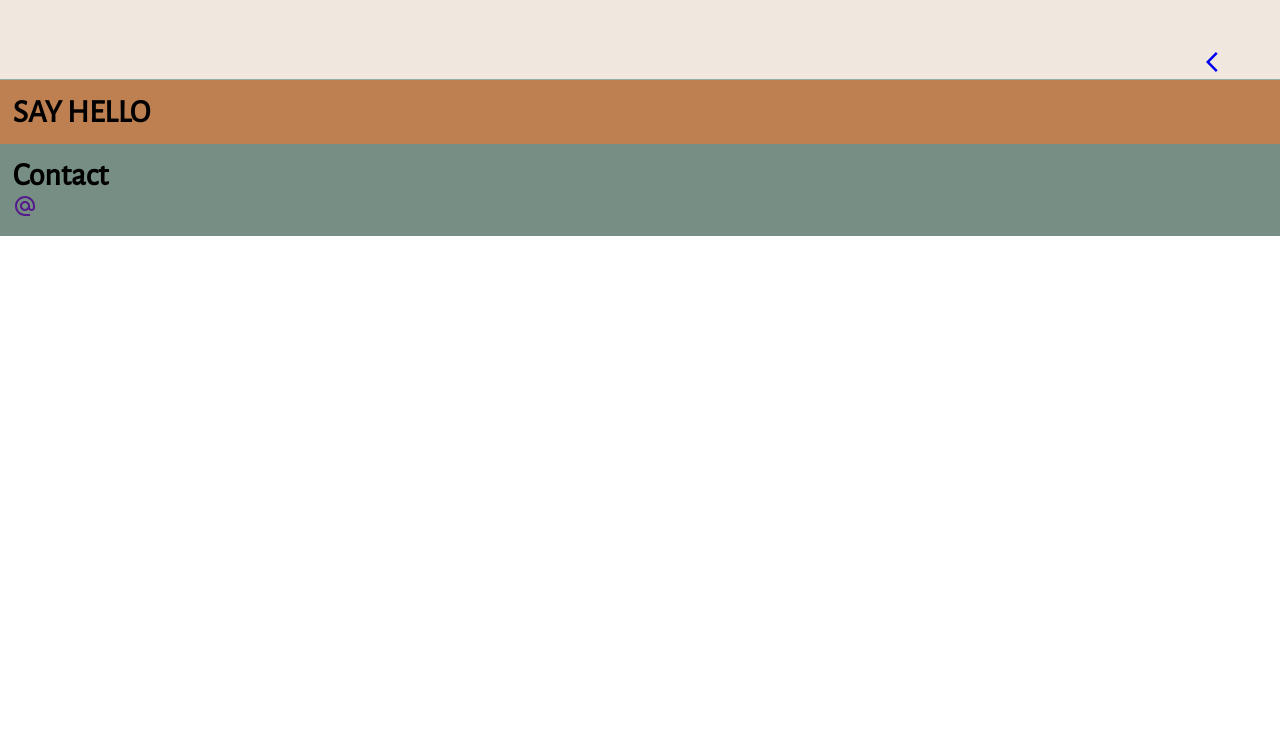
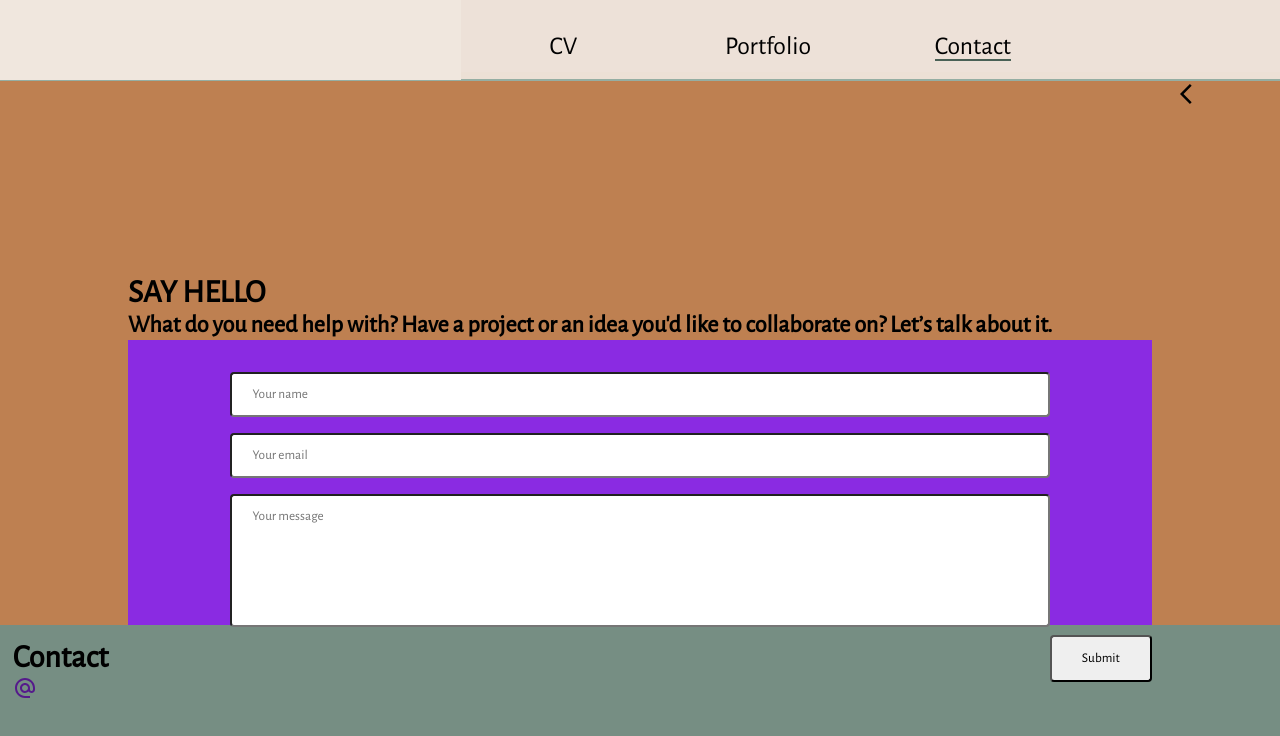
Before and after one commit to NicolaWinterson/PersonalWebsite, a React (Create React App) app: page /contact in a window 1280 px wide. Shown: the top 736 px of the page. Built offline with nearby package versions, Linux system fonts and the light colour scheme.

Commit message:
Updated navigation bar to all components

```diff
--- a/src/components/Contact/Contact.jsx
+++ b/src/components/Contact/Contact.jsx
@@ -7,13 +7,36 @@ import AlternateEmail from '@material-ui/icons/AlternateEmail'
 import "./styles.css";
 
 const Contact = () => {
+
+    const sayHowdy = () => {
+        alert('Howdy');
+    }
+
     return (
         <div className="contact__container">
             <nav className="contact__container--top">
-                <Link className="portfolio__nav" to="/"><ArrowBackIosIcon /></Link>
+                <ul className="navbar">
+                    <li className="navbar--push">
+                        <Link to="/cv">CV</Link>
+                    </li>
+                    <li>
+                        <Link to="/portfolio">Portfolio</Link>
+                    </li>
+                    <li>
+                    <Link className="navbar--active" to="/contact">Contact</Link>
+                    </li>
+                    <li><Link className="portfolio__nav" to="/"><ArrowBackIosIcon /></Link>  </li>
+                </ul>
             </nav>
             <div className="contact__container--center">
                 <h1>SAY HELLO</h1>
+                <h2>What do you need help with? Have a project or an idea you'd like to collaborate on? Let’s talk about it.</h2>
+                <form className="contact__container--form">
+                    <input className="contact__container--formInput" type="text" placeholder="Your name" />
+                    <input className="contact__container--formInput" type="email" placeholder="Your email" />
+                    <input className="contact__container--formInput-large" type="text" placeholder="Your message" />
+                    <button className="contact__container--submit" onClick={sayHowdy}>Submit</button>
+                </form>
             </div>
             <div className="contact__container--bottom">
                 <h1>Contact</h1>
--- a/src/components/Contact/styles.css
+++ b/src/components/Contact/styles.css
@@ -4,8 +4,9 @@
 }
 
 .contact__container {
-    flex: 1;
-    background-color: rgb(211, 70, 70);
+    background-color: #ffffff;
+    height: 100vh;
+    width: 100vw;
 }
 
 .contact__container--top {
@@ -19,9 +20,47 @@
     border-bottom: 1px solid #95aea3;
 }
 
+.navbar--active {
+    border-bottom: 2px solid #4a6156;
+}
+
 .contact__container--center {
     height: 20%;
     background-color: #be8051;
+    padding: 15vw 10vw;
+}
+
+.contact__container--form {
+    padding-top: 3vh;
+    display: flex;
+    flex-direction: column;
+    justify-content: center;
+    background-color: blueviolet;
+}
+
+.contact__container--formInput {
+    align-self: center;
+    width: 80%;
+    padding: 12px 20px;
+    margin: 1vh 0.5vw;
+    box-sizing: border-box;
+    border-radius: 4px;
+}
+
+.contact__container--formInput-large {
+    align-self: center;
+    text-overflow: ellipsis;
+    width: 80%;
+    padding: 12px 20px 100px;
+    margin: 1vh 0.5vw;
+    box-sizing: border-box;
+    border-radius: 4px;
+}
+
+.contact__container--submit {
+    align-self: flex-end;
+    width: 10%;
+    border-radius: 4px;
     padding: 1vw;
 }
 
--- a/src/components/Home/Home.jsx
+++ b/src/components/Home/Home.jsx
@@ -2,7 +2,7 @@ import React from "react";
 import MenuIcon from '@material-ui/icons/Menu';
 import {
     Link
-  } from "react-router-dom";
+} from "react-router-dom";
 import "./styles.css";
 
 const Home = () => {
@@ -14,20 +14,20 @@ const Home = () => {
     return (
         <div className="home__container">
             <nav>
-                <ul className="home_navbar">
-                    <li>NLW</li>
-                    <li className="home_navbar--push">
+                <ul className="navbar">
+                    <li>Nicola Winterson</li>
+                    <li className="navbar--push">
                         <Link to="/cv">CV</Link>
                     </li>
                     <li>
-                        <Link to="/portfolio">PORTFOLIO</Link>
+                        <Link to="/portfolio">Portfolio</Link>
                     </li>
                     <li>
-                    <Link to="/contact">CONTACT</Link>
+                        <Link to="/contact">Contact</Link>
                     </li>
                 </ul>
-                <ul className="home_navbar--mobile">
-                    <MenuIcon className="home_navbar--mobile-icon" onClick={sayHello}/>
+                <ul className="navbar--mobile">
+                    <MenuIcon className="home_navbar--mobile-icon" onClick={sayHello} />
                     <li className="home_navbar--mobile-li">
                         <Link to="/cv">CV</Link>
                     </li>
--- a/src/components/Home/styles.css
+++ b/src/components/Home/styles.css
@@ -19,7 +19,7 @@
     color: #4a6156;
 }
 
-.home_navbar {
+.navbar {
     background-color: rgba(219, 196, 173, 0.2);
     display: flex;
     flex-direction: row;
@@ -27,7 +27,7 @@
     border-bottom: 1px solid #95aea3;
 }
 
-.home_navbar li {
+.navbar li {
     list-style: none;
     width: 12vw;
     height: 5vh;
@@ -38,25 +38,25 @@
     /* border-bottom: 2px solid #f0e7de; */
 }
 
-.home_navbar--push {
+.navbar--push {
     margin-left: auto;
 }
 
-.home_navbar li:hover {
+.navbar li:hover {
     background-color: rgba(219, 196, 173, 0.5);
 }
 
-.home_navbar li a {
+.navbar li a {
     text-decoration: none;
     color: black;
 }
 
-.home_navbar li a:hover {
+.navbar li a:hover {
     border-bottom: 2px solid #4a6156;
     transition: 0.2s linear;
 }
 
-.home_navbar--mobile {
+.navbar--mobile {
     display: none;
 }
 
@@ -67,11 +67,11 @@
         color: red;
     }
 
-    .home_navbar {
+    .navbar {
         display: none;
     }
 
-    .home_navbar--mobile {
+    .navbar--mobile {
         display: flex;
         justify-content: flex-end;
         padding: 2vh 5vw 3vh 0vw;
--- a/src/components/Portfolio/Portfolio.jsx
+++ b/src/components/Portfolio/Portfolio.jsx
@@ -2,13 +2,24 @@ import React from "react";
 import { Link } from "react-router-dom";
 import "./styles.css";
 import PortfolioItem from "./PortfolioItem"
-import { yellow } from "@material-ui/core/colors";
+import ArrowBackIosIcon from '@material-ui/icons/ArrowBackIos';
 
 const Portfolio = () => {
     return (
         <div className="portfolio__container">
             <nav className="portfolio__container--top">
-                <Link className="portfolio__nav" to="/">Back</Link>
+                <ul className="navbar">
+                    <li className="navbar--push">
+                        <Link to="/cv">CV</Link>
+                    </li>
+                    <li>
+                        <Link className="navbar--active" to="/portfolio">Portfolio</Link>
+                    </li>
+                    <li>
+                        <Link to="/contact">Contact</Link>
+                    </li>
+                    <li><Link className="portfolio__nav" to="/"><ArrowBackIosIcon /></Link>  </li>
+                </ul>
             </nav>
             <div className="portfolio__container--center"><h1 className="portfolio__heading">I'm the portfolio component!</h1></div>
             <div className="portfolio__container--bottom">bottom
--- a/src/components/Portfolio/styles.css
+++ b/src/components/Portfolio/styles.css
@@ -1,10 +1,13 @@
 * {
   margin: 0;
+  padding: 0;
 }
 
 .portfolio__container {
+  background-color: #ffffff;
   flex: 1;
-  background-color: #fff;
+  height: 100vh;
+  width: 100vw;
 }
 
 .portfolio__container--top {
--- a/src/components/Resume/Resume.jsx
+++ b/src/components/Resume/Resume.jsx
@@ -20,13 +20,23 @@ import SocialMediaInfo from "./SocialMediaInfo";
 
 const Resume = () => {
   return (
-    <div>
+    <div className="resume__container">
       <header className="resume__banner resume__nav">
         {/* <a className="resume__nav--item" href={CVpdf} target="_blank"><Print /></a> */}
-        <Link className="resume__nav--item" to="/"><ArrowBackIosIcon /></Link>
+        <ul className="navbar">
+          <li className="navbar--push">
+            <Link className="navbar--active" to="/cv">CV</Link>
+          </li>
+          <li>
+            <Link to="/portfolio">Portfolio</Link>
+          </li>
+          <li>
+            <Link to="/contact">Contact</Link>
+          </li>
+          <li><Link className="portfolio__nav" to="/"><ArrowBackIosIcon /></Link>  </li>
+        </ul>
       </header>
       <div className="resume__background">
-        <div className="resume__container">
         <aside className="resume__container--left">
           <section className="resume__contact-info">
             <img
@@ -103,7 +113,6 @@ const Resume = () => {
         <footer />
       </div>
     </div>
-    </div>
 
 
   );
--- a/src/components/Resume/styles.css
+++ b/src/components/Resume/styles.css
@@ -1,19 +1,22 @@
-.resume__background {
-  background: rgb(240,231,222);
-  background: linear-gradient(180deg, rgba(240,231,222,1) 0%, rgba(219,196,173,1) 100%);
-  padding: 2vh;
+* {
+  margin: 0;
+  padding: 0;
 }
 
 .resume__container {
-  background-color: rgb(255, 255, 255);
+  background: rgb(240,231,222);
+  background: linear-gradient(180deg, rgba(240,231,222,1) 0%, rgba(219,196,173,1) 100%);
   font-family: "Open Sans Condensed", sans-serif;
-  margin: 2vw;
-  border: 2px solid #22372d;
-  display: flex;
+  height: 100vh;
+  width: 100vw;
+  flex: 1;
 }
 
-
-
+.resume__background {
+  background-color: #ffffff;
+  border: 2px solid #22372d;
+  margin: 2vw;
+}
 
 .resume__nav {
   width: 100vw;
```
Lines whose indentation alone changed are shown as unchanged.
